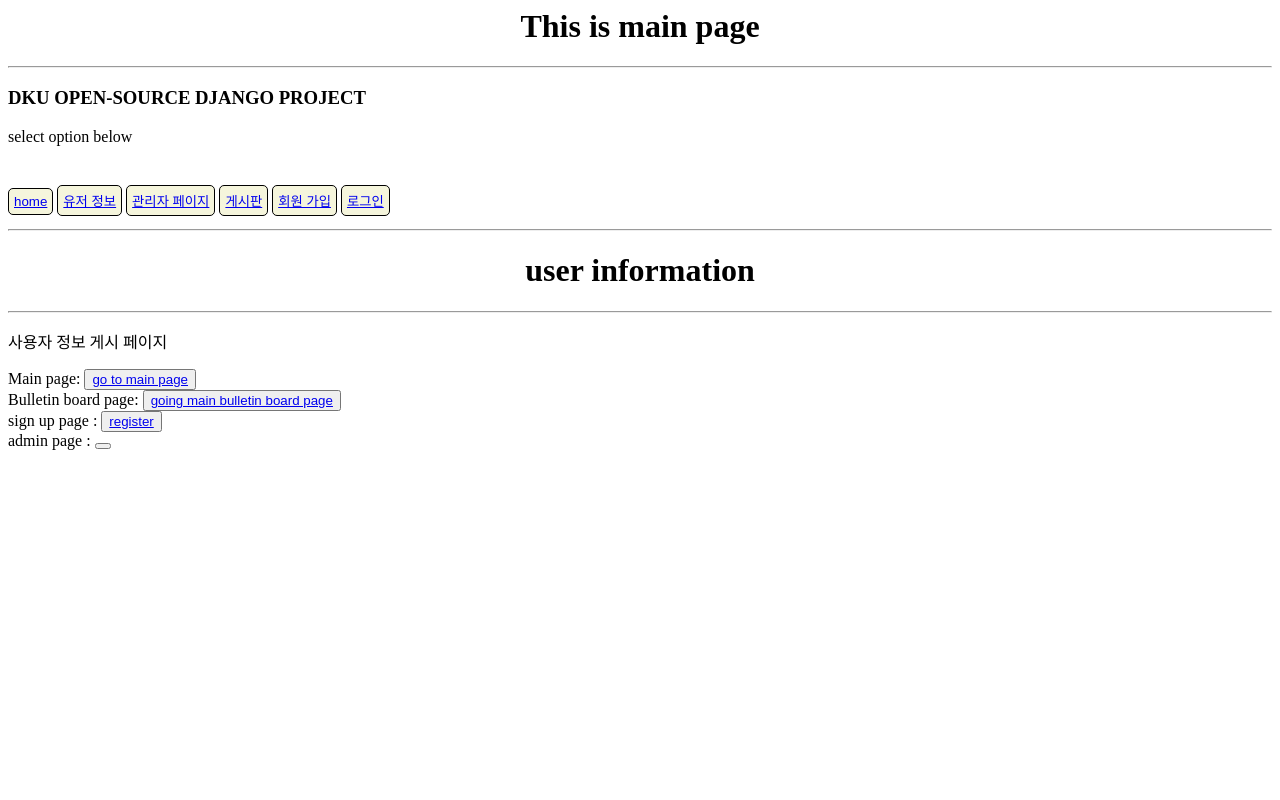
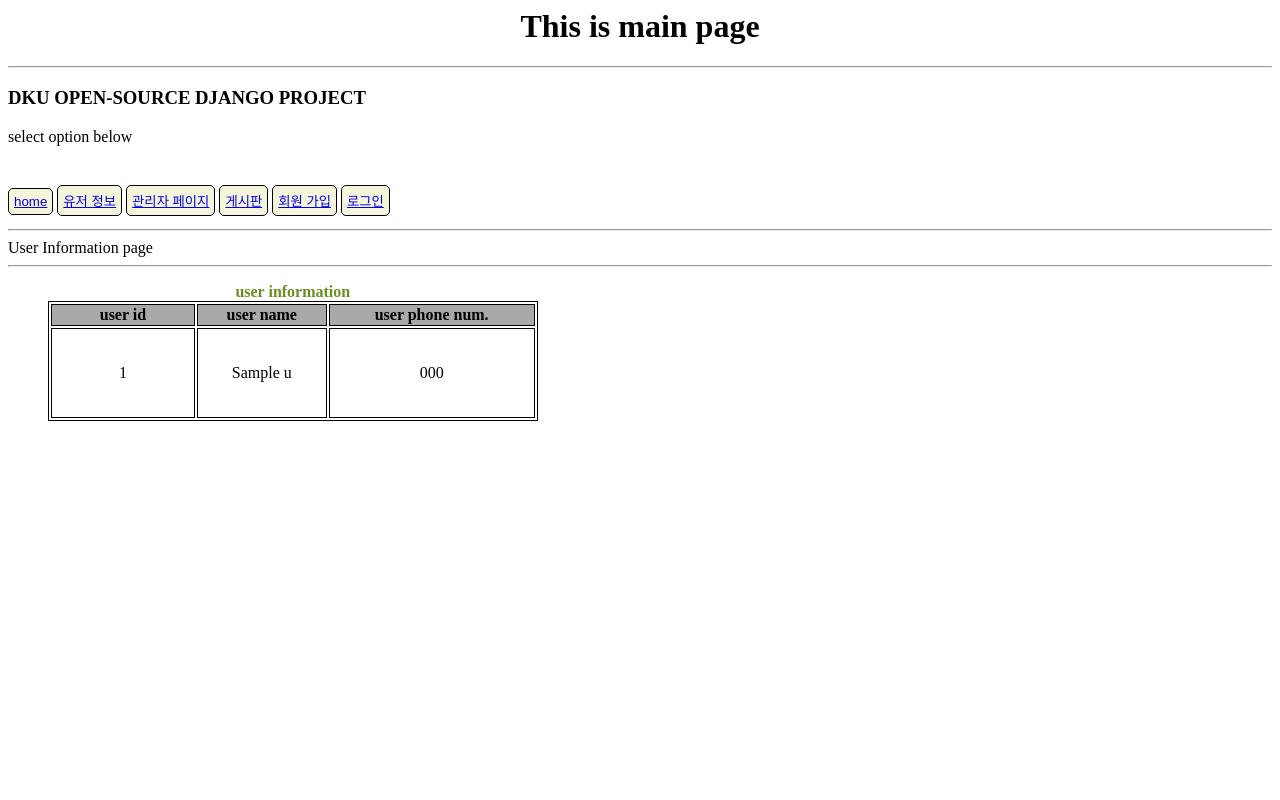
Before and after one commit to DKU-OpenSource-BulletinBoard/Django_BulletinBoard, a Django app: template oss_teamproject/boardsite/board/templates/board/userinfo.html in a window 1280 px wide. Run offline with Django 3.2, Linux system fonts and the light colour scheme; the template is opened without the code that fills it: most values are stand-ins (such as "Sample title", 1, 10 or a date in 2020).

Commit message:
등록된 사용자 정보 보기
사용자 정보 표로 제공 userinfo.html

```diff
--- a/oss_teamproject/boardsite/board/templates/board/userinfo.html
+++ b/oss_teamproject/boardsite/board/templates/board/userinfo.html
@@ -1,13 +1,28 @@
 {% extends 'board/main.html' %}
 {% block contents %}
-<h1 style="text-align: center;">user information</h1>
+<div>User Information page</div>
 <hr>
-<p> 사용자 정보 게시 페이지 </p>
-Main page: <button><a href="http://127.0.0.1:8000">go to main page</a></button>
-<br>
-Bulletin board page: <button><a href="http://127.0.0.1:8000/bulletin">going main bulletin board page</a></button>
-<br>
-sign up page : <button><a href="http://127.0.0.1:8000/register">register</a></button>
-<br>
-admin page : <button><a href="http://127.0.0.1:8000/admin"></a></button>
+<ul>
+    {% if u_list %}
+    <table border = '1' bordercolor="black" width = "40%" height = "120">
+        <caption style="color: olivedrab"><b>user information</b></caption>
+        <thead>
+        <tr>
+            <th bgcolor = "#a9a9a9" width="30%">user id</th>
+            <th bgcolor="#a9a9a9">user name</th>
+            <th bgcolor="#a9a9a9">user phone num.</th>
+        </tr>
+        </thead>
+        <tbody>
+    {% for i in u_list %}
+        <tr>
+            <td style="text-align:center;">{{ i.u_id }}</td>
+            <td style="text-align:center;">{{ i.u_name }}</td>
+            <td style="text-align:center;">{{ i.u_phone }}</td>
+        </tr>
+    {% endfor %}
+        </tbody>
+    </table>
+    {% endif %}
+</ul>
 {% endblock contents %}
--- a/oss_teamproject/boardsite/board/views.py
+++ b/oss_teamproject/boardsite/board/views.py
@@ -14,9 +14,10 @@ def main(request):
 def bulletin(request):
     return render(request, 'board/bulletinboard.html')
 
-# 사용자 계정 정보 보기
+# 등록된 사용자 정보 보기 (id, 이름, phone number)
 def userinfo(request):
-    return render(request, 'board/userinfo.html')
+    u_list = User.objects.all()
+    return render(request, 'board/userinfo.html', {'u_list': u_list})
 
 # 로그인
 def login(request):
```
